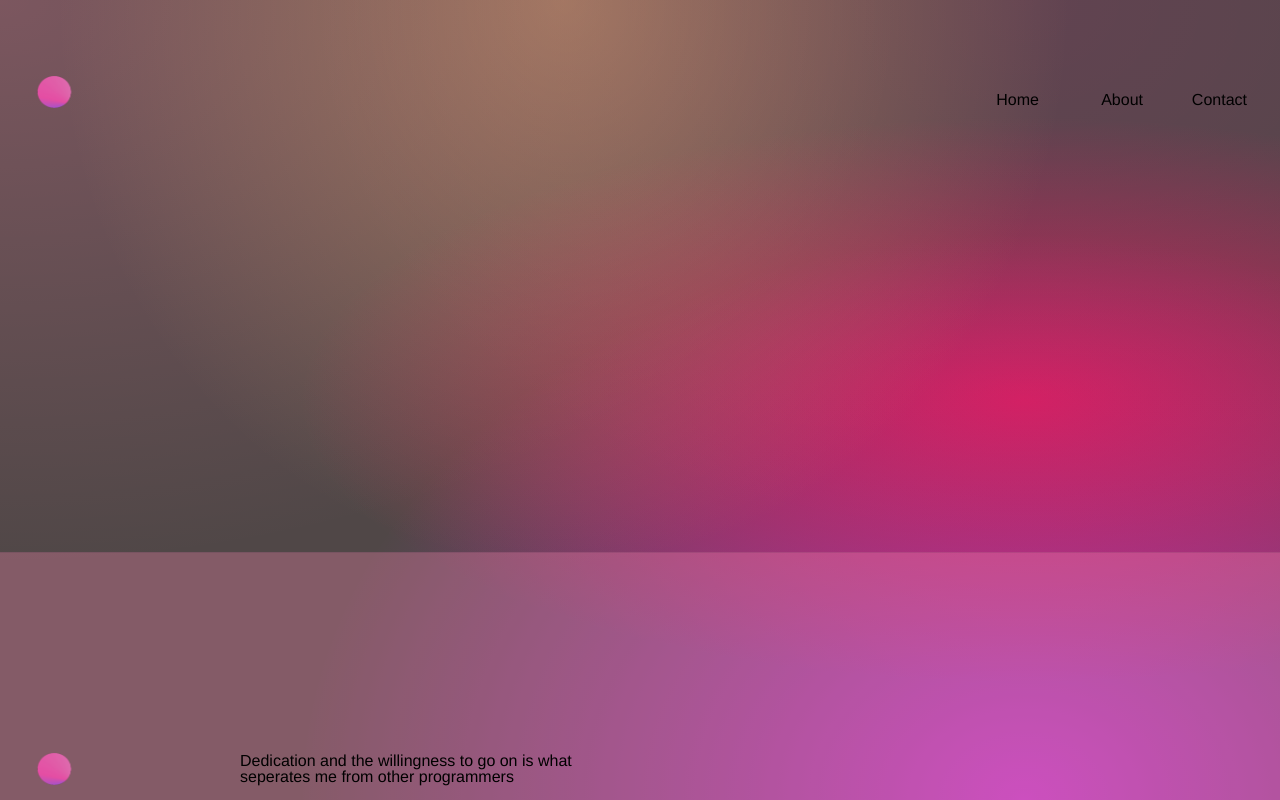
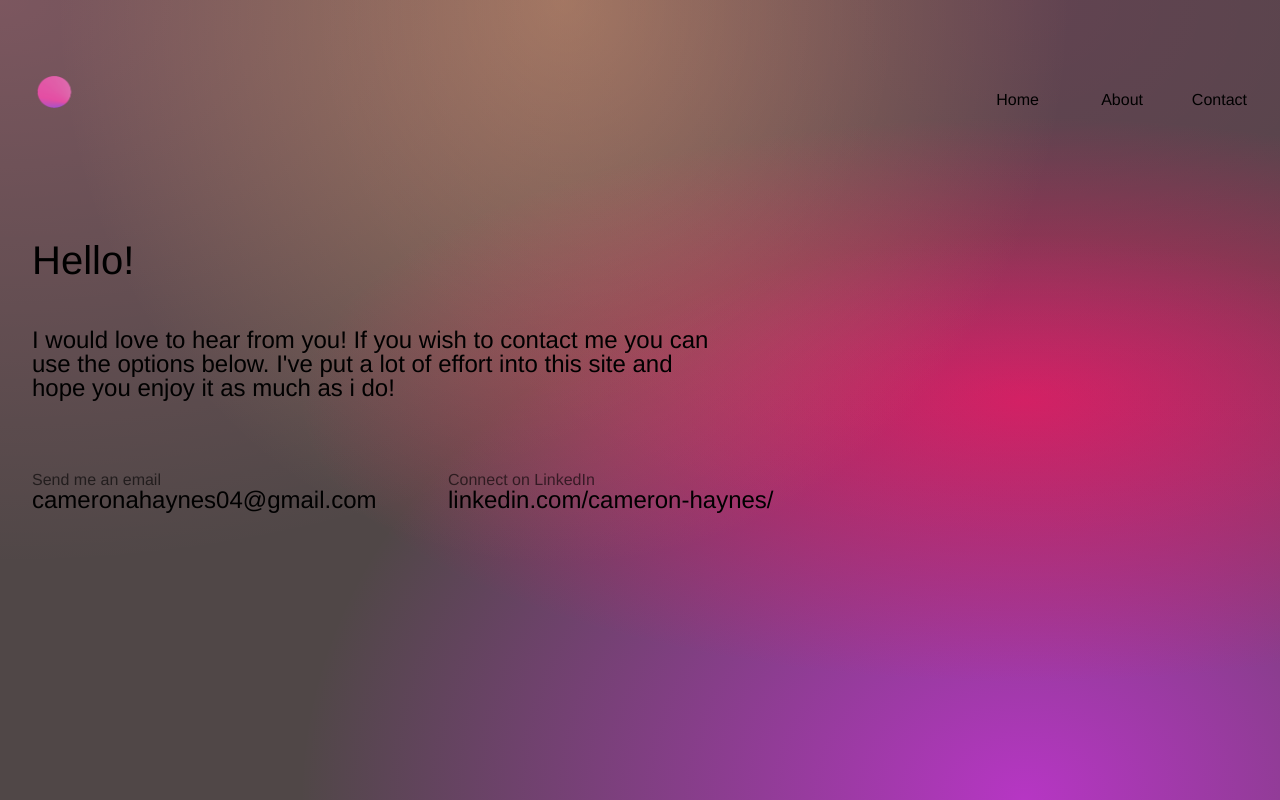
Before and after one commit to CamH04/PersonalSiteV2, a React (Create React App) app in the folder site/: page /Contact in a window 1280 px wide. Shown: the top 800 px of the page. Built offline with nearby package versions, Linux system fonts and the light colour scheme.

Commit message:
Added content to contact page

```diff
--- /dev/null
+++ b/site/src/pages/Contact.css
@@ -0,0 +1,11 @@
+p.big {
+    font-size: 1.5rem;
+    font-weight: 300;
+}
+p.light{
+    color: rgba(0, 0, 0, 0.6);
+}
+a:hover {
+    cursor: pointer;
+    text-decoration: underline;
+}
--- a/site/src/pages/Contact.js
+++ b/site/src/pages/Contact.js
@@ -1,6 +1,25 @@
+import './Contact.css';
+
 export default function Contact (){
     return(
         <section>
+            <div class="grid">
+            <div class="col-7 col-6-m col-3-s">
+                <h1>Hello!</h1>
+                <p class="big">
+                I would love to hear from you! If you wish to contact me you can use the options below. I've put a lot of effort into this site and hope you enjoy it as much as i do!
+                </p>
+            </div>
+            <div class="col-5 hide-m"></div>
+            <div class="col-4 col-3-m col-3-s">
+                <p class="light">Send me an email</p>
+                <p class="big"><a href="mailto:wouterdebres@gmail.com">cameronahaynes04@gmail.com</a></p>
+            </div>
+            <div class="col-5 col-3-m col-3-s">
+                <p class="light">Connect on LinkedIn</p>
+                <p class="big"><a href="https://www.linkedin.com/in/cameron-haynes-778056233/">linkedin.com/cameron-haynes/</a></p>
+            </div>
+            </div>
         </section>
     );
 }
```
